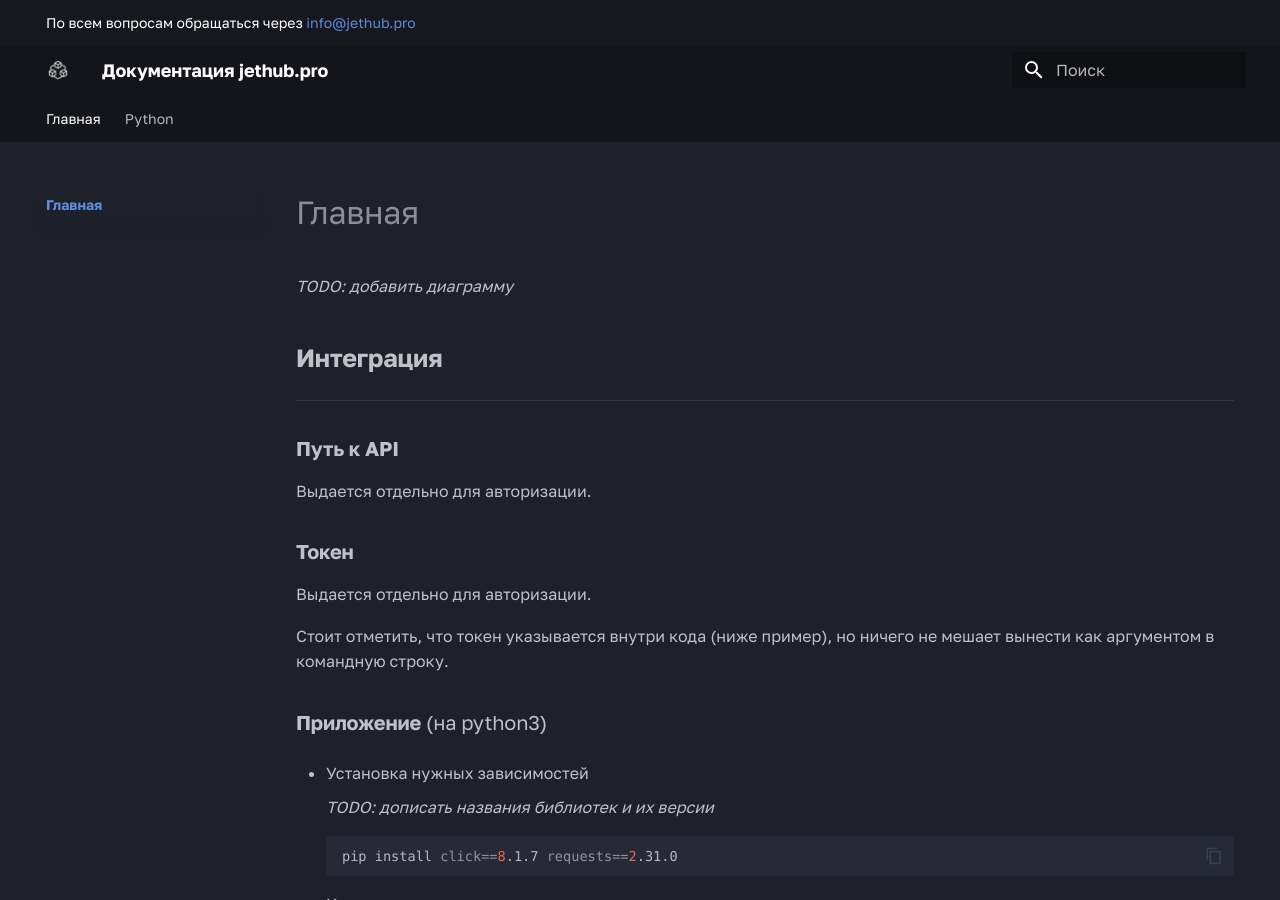
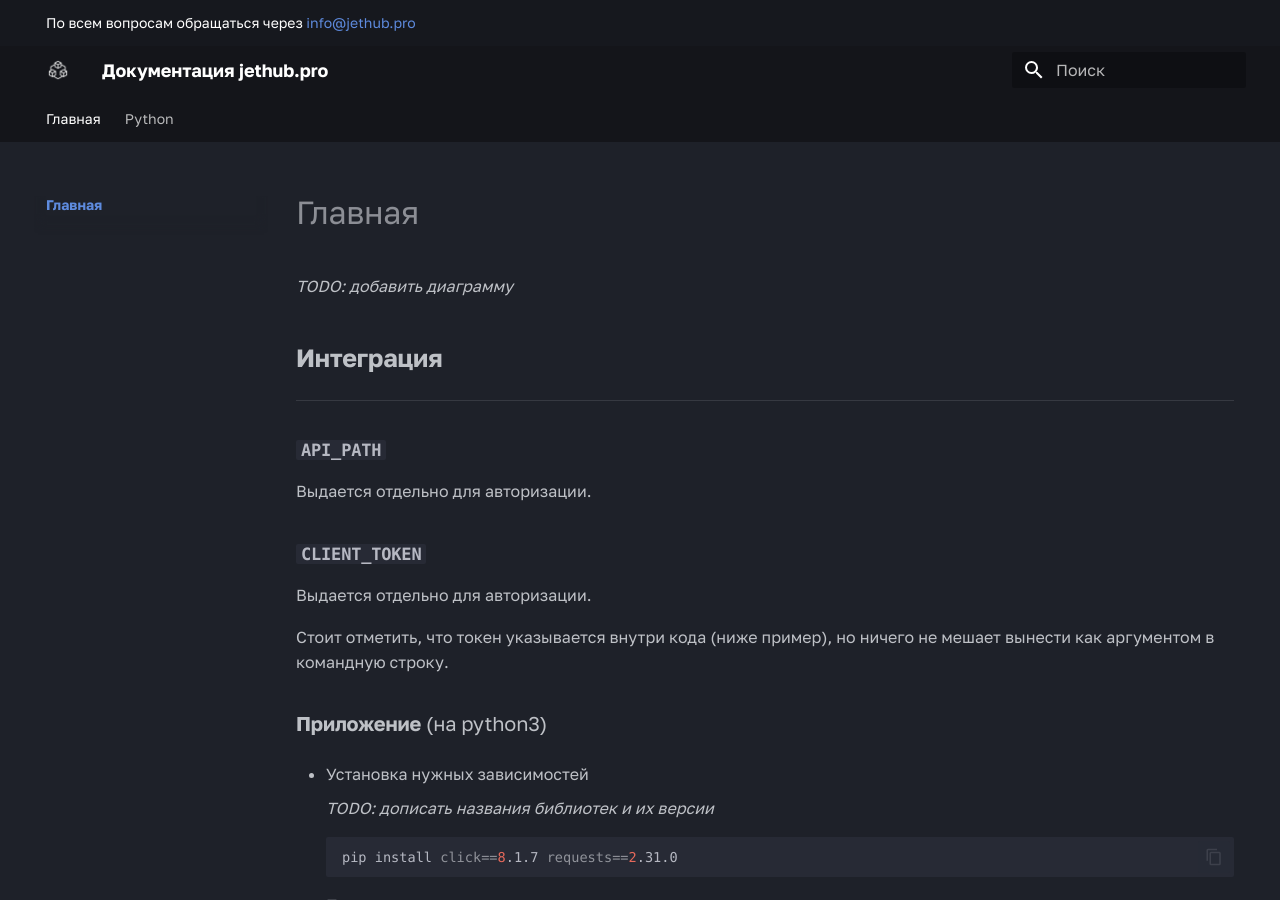
Before and after one commit to jethub-tech/docs.jethub.pro, an MkDocs documentation site: the page built from docs/index.md, in a window 1280 px wide and 900 px high. Built offline with MkDocs 1.6.1 and Material for MkDocs 9.7.7, drawn with Linux system fonts in a browser that asks for light colours; some web fonts are replaced.

Commit message:
docs: update some naming

````diff
--- a/docs/index.md
+++ b/docs/index.md
@@ -5,11 +5,11 @@
 ## **Интеграция**
 ----
 
-### **Путь к API**
+### **`API_PATH`**
 
 Выдается отдельно для авторизации.
 
-### **Токен**
+### **`CLIENT_TOKEN`**
 
 Выдается отдельно для авторизации.
 
@@ -49,6 +49,7 @@
     ```
 
 ## **Пример отчёта**
+----
 
 ``` json linenums="1" title="jethub_report.json"
 {
````
Also changed, not shown: other parts of docs/index.md (+1 -1 lines).
